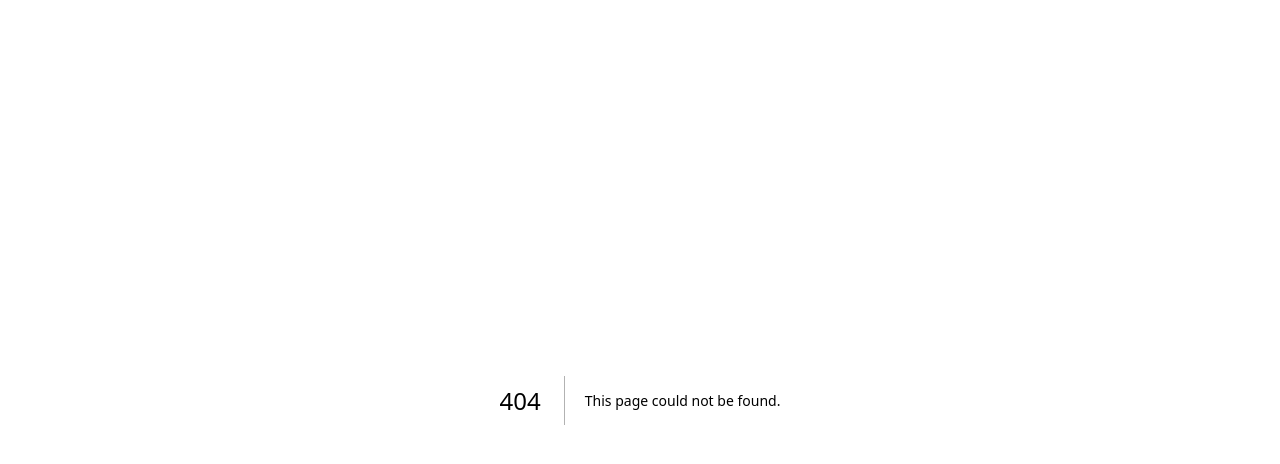
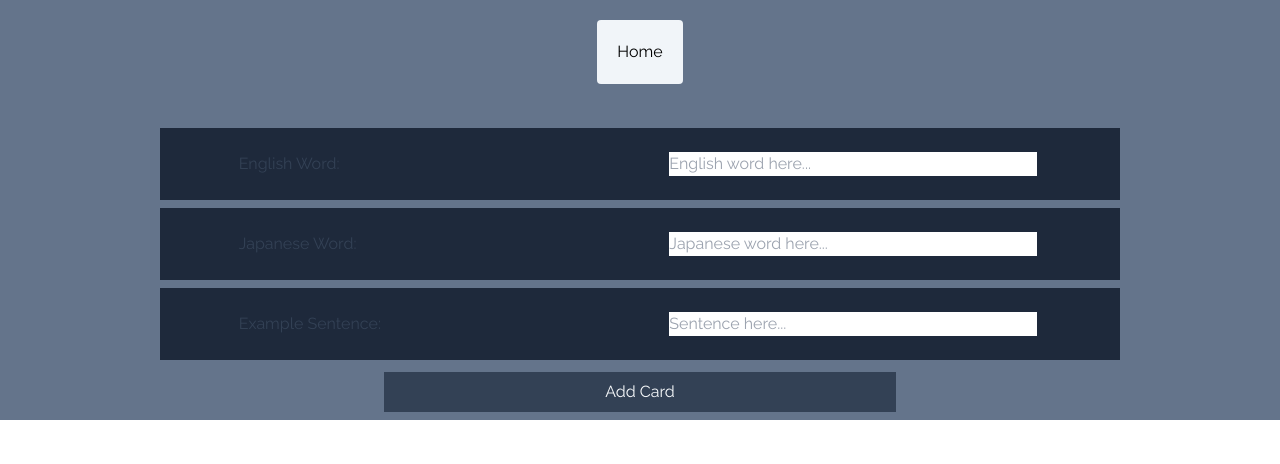
Before and after one commit to Edward-Stalley/Flashcard-App-2022-Version-2.0, a Next.js app in the folder client/: page /AddflashcardsOld in a window 1280 px wide. Before the commit this address had no page. Shown: the top 464 px of the page. Built offline with nearby package versions, Linux system fonts and the light colour scheme.

Commit message:
Troubleshooting Deployment
added to addFlashcard function

e: { preventDefault: () => void }

```diff
--- a/client/pages/Addflashcards.tsx
+++ b/client/pages/AddflashcardsOld.tsx
@@ -2,7 +2,7 @@ import Link from "next/link";
 import { useState } from "react";
 import axios from "axios";
 
-export default function AddFlashcards() {
+export default function AddFlashcardsOld() {
   const [card, setCard] = useState({
     english: "",
     japanese: "",
@@ -14,9 +14,9 @@ export default function AddFlashcards() {
     // console.log(card);
   };
 
-  const addFlashcard = async (event: React.ChangeEvent<HTMLInputElement>) => {
+  const addFlashcard = async (e: { preventDefault: () => void }) => {
     // const handleClick =  aysnc (e) =>{
-    event.preventDefault();
+    // e.preventDefault();
 
     try {
       await axios.post("http://localhost:8800/myflashcards", card);
@@ -52,18 +52,19 @@ export default function AddFlashcards() {
           className=" text-slate-700 m-1 w-2/5"
         />
       </div>
-      <div className="bg-slate-800 text-slate-200 h-fit w-3/4 flex items-center   justify-evenly p-5 m-1">
-        <label className=" text-slate-700 text-slate-50  w-2/5">Example Sentence:</label>
-        <textarea
+      <div className="bg-slate-800 text-slate-200 h-1/4 w-3/4 flex items-center   justify-evenly p-5 m-1">
+        <label className="text-slate-700 text-slate-50  w-2/5">Example Sentence:</label>
+        <input
+          className=" text-slate-700 m-1 w-2/5"
           name="example_sentence"
           type="text"
+          // onInput={handleChange}
           onChange={handleChange}
           placeholder="Sentence here..."
-          className=" text-slate-700 m-1 w-2/5"
         />
       </div>
-      <button onClick={addFlashcard} className="bg-slate-200 h-38 p-5 m-2 my-10">
-        Add Flashcard to List
+      <button onClick={addFlashcard} className="bg-slate-700 h-10 m-2 text-slate-50  w-2/5">
+        Add Card
       </button>
     </div>
   );
--- a/client/pages/index.tsx
+++ b/client/pages/index.tsx
@@ -15,7 +15,7 @@ export default function Home() {
           <Link className="bg-blue-200 p-6 text-center m-1" href={"/List"}>
             Flashcards List
           </Link>
-          <Link className="bg-blue-200 p-6 text-center m-1" href={"/Addflashcards"}>
+          <Link className="bg-blue-200 p-6 text-center m-1" href={"/AddflashcardsOld"}>
             Add Flashcards
           </Link>
           <Link className="bg-blue-200 p-6 text-center m-1" href={"/Myflashcards"}>
--- a/client/tsconfig.json
+++ b/client/tsconfig.json
@@ -15,6 +15,6 @@
     "jsx": "preserve",
     "incremental": true
   },
-  "include": ["next-env.d.ts", "**/*.ts", "**/*.tsx", "pages/Flashcards.tsx", "pages/Addflashcards.tsx"],
+  "include": ["next-env.d.ts", "**/*.ts", "**/*.tsx", "pages/Flashcards.tsx", "pages/AddflashcardsOld.tsx"],
   "exclude": ["node_modules"]
 }
```
